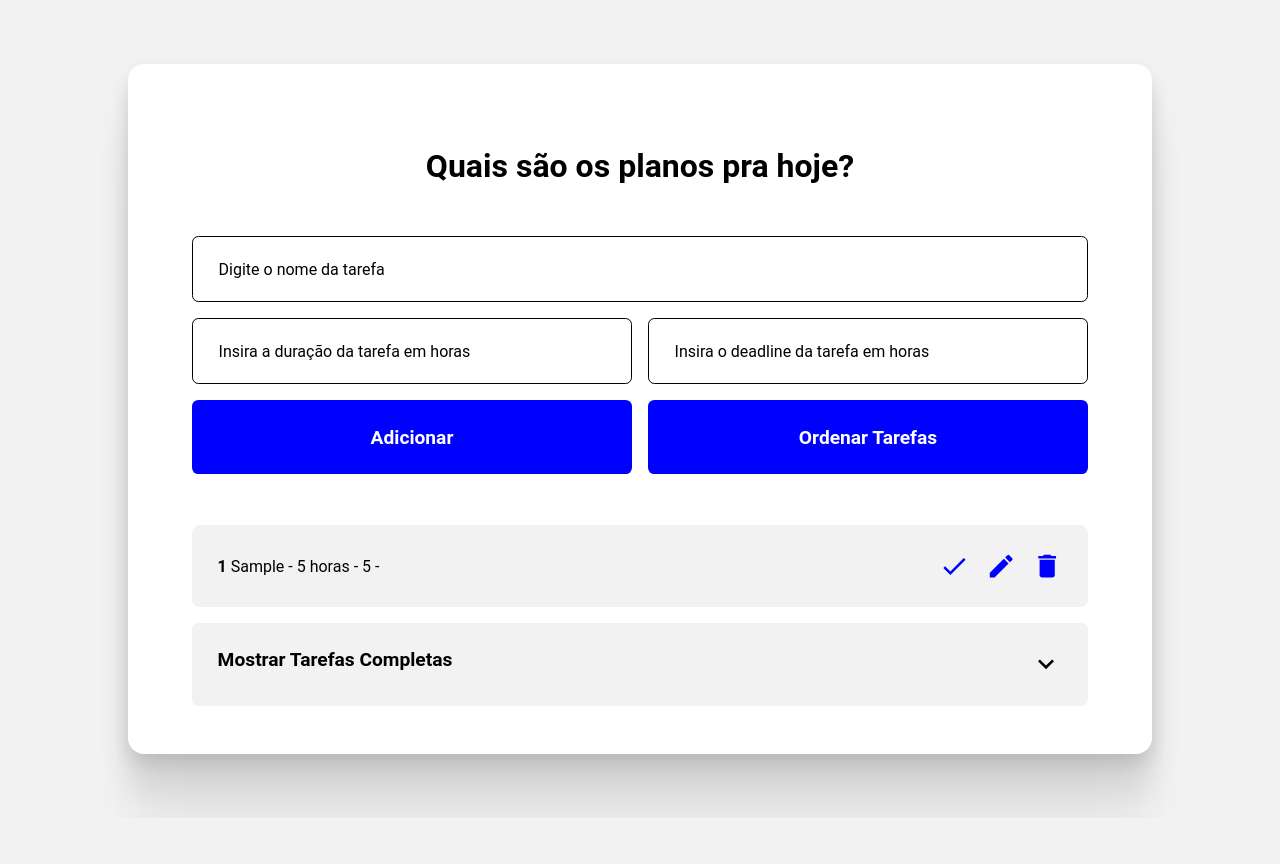
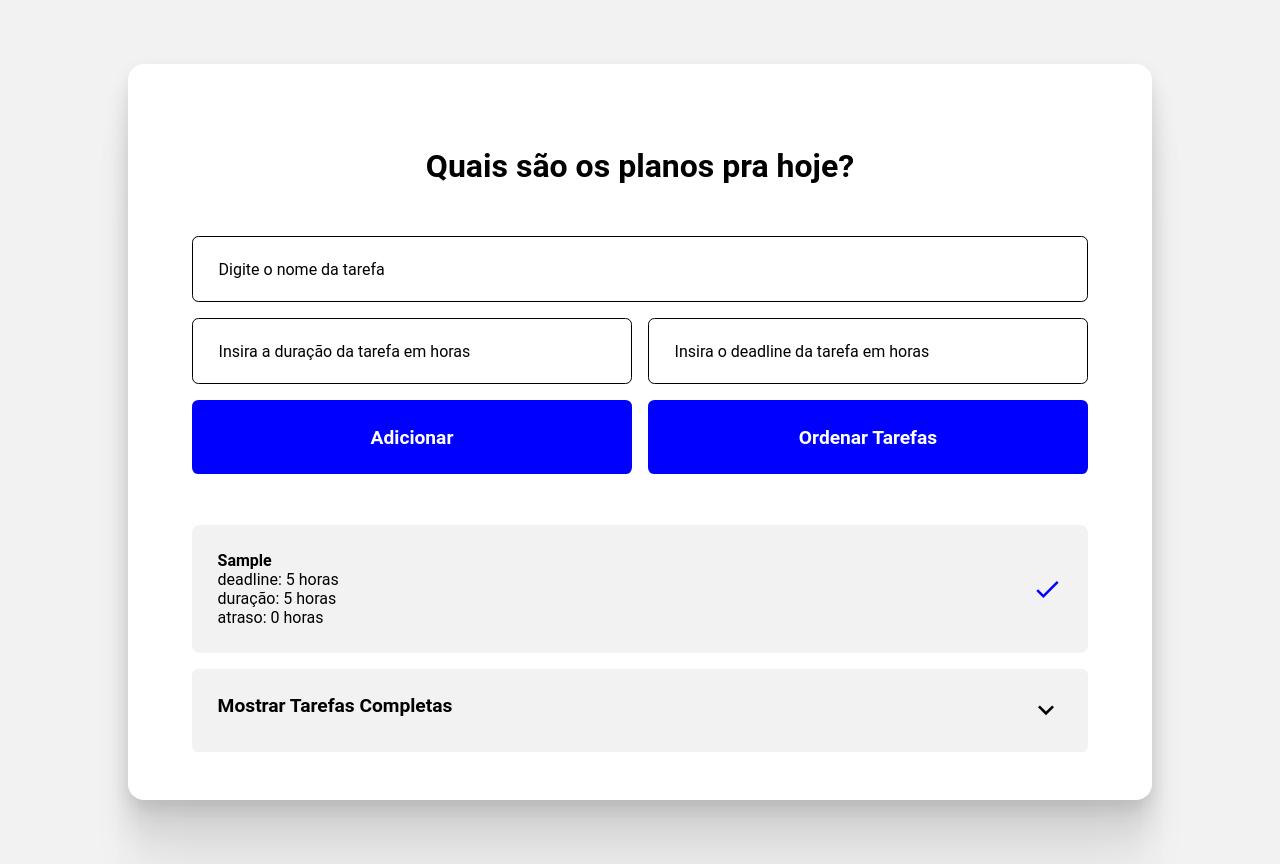
Before and after one commit to projeto-de-algoritmos-2024/AlgoritmosAmbiciosos_TodoList, a React (Create React App) app: page / in a window 1280 px wide. Both pictures are taken after typing "Sample", "5", "5" into the empty fields and a click on the button "Adicionar". Before the commit the page ends 818 px from the top, so only its background shows below. Built offline with nearby package versions, Linux system fonts and the light colour scheme.

Commit message:
conserta tempo

```diff
--- a/src/App.css
+++ b/src/App.css
@@ -183,3 +183,7 @@ h1 {
   width: 100%;
   text-align: start;
 }
+
+.text-todo {
+  text-align: left;
+}
--- a/src/back.js
+++ b/src/back.js
@@ -1,12 +1,12 @@
 function minAtraso(tarefas) {
-    tarefas.sort((a, b) => a.deadline - b.deadline);
+  tarefas.sort((a, b) => a.deadline - b.deadline);
 
   let tempoAtual = 0;
   let maxAtraso = 0;
 
   tarefas.forEach((tarefa) => {
-    tempoAtual += tarefa.duration;
-    tarefa.atraso = Math.max(0, tempoAtual - tarefa.deadline);
+    tempoAtual += parseInt(tarefa.duration);
+    tarefa.atraso = Math.max(0, tempoAtual - parseInt(tarefa.deadline));
     maxAtraso = Math.max(maxAtraso, tarefa.atraso);
   });
 
--- a/src/components/Todo.js
+++ b/src/components/Todo.js
@@ -1,8 +1,7 @@
 import React, { useState } from "react";
 import TodoForm from "./TodoForm";
-import { MdDelete } from "react-icons/md";
-import { MdEdit } from "react-icons/md";
 import { MdCheck } from "react-icons/md";
+import '../App.css'
 
 const Todo = ({ todos, completeTodo, removeTodo, updateTodo }) => {
   const [edit, setEdit] = useState({
@@ -32,27 +31,16 @@ const Todo = ({ todos, completeTodo, removeTodo, updateTodo }) => {
       className={todo.isComplete ? "todo-row complete" : "todo-row"}
       key={index}
     >
-      <div key={todo.id}>
-        <b>{index + 1}</b> {todo.text} - {todo.duration} horas - {todo.deadline}{" "}
-        - {todo.atraso}
+      <div key={todo.id} className="text-todo">
+        <b>{todo.text}</b>
+        <p>deadline: {todo.deadline} horas</p>
+        <p>duração: {todo.duration} horas</p>
+        <p>atraso: {todo.atraso} horas</p>
       </div>
 
       {!todo.isComplete && (
         <div className="icons">
           <MdCheck onClick={() => completeTodo(todo.id)} className="icon" />
-          <MdEdit
-            onClick={() =>
-              setEdit({
-                id: todo.id,
-                value: todo.text,
-                duration: todo.duration,
-                deadline: todo.deadline,
-                atraso: todo.atraso,
-              })
-            }
-            className="icon"
-          />
-          <MdDelete onClick={() => removeTodo(todo.id)} className="icon" />
         </div>
       )}
     </div>
--- a/src/components/TodoForm.js
+++ b/src/components/TodoForm.js
@@ -34,6 +34,7 @@ const TodoForm = (props) => {
       text: input,
       duration: duration,
       deadline: deadline, // Armazenar o deadline como número de horas
+      atraso: 0
     });
 
     setInput("");
@@ -44,38 +45,6 @@ const TodoForm = (props) => {
   return (
     <div className="container-todo-form">
       <form className="todo-form" onSubmit={handleSubmit}>
-        {props.edit ? (
-          <div className="todo-input-containerAll">
-            <input
-              type="text"
-              placeholder="Atualize o nome da tarefa"
-              value={input}
-              name="text"
-              className="todo-input edit"
-              onChange={handleChange}
-              ref={inputRef}
-            />
-            <div className="todo-input-containerDuration">
-              <input
-                type="number"
-                placeholder="Atualize a duração da tarefa em horas"
-                value={duration}
-                name="duration"
-                className="todo-input edit"
-                onChange={handleChange}
-              />
-              <input
-                type="number"
-                placeholder="Atualize o deadline da tarefa em horas"
-                value={deadline}
-                name="deadline"
-                className="todo-input edit"
-                onChange={handleChange}
-              />
-            </div>
-            <button className="todo-button edit">Atualizar</button>
-          </div>
-        ) : (
           <div className="todo-input-containerAll">
             <input
               type="text"
@@ -115,7 +84,6 @@ const TodoForm = (props) => {
               </button>
             </div>
           </div>
-        )}
       </form>
     </div>
   );
--- a/src/components/TodoList.js
+++ b/src/components/TodoList.js
@@ -17,35 +17,8 @@ const TodoList = () => {
     setTodos(newTodos);
   };
 
-  const updateTodo = (todoId, newValue) => {
-    if (!newValue.text || /^\s*$/.test(newValue.text)) {
-      return;
-    }
-
-    setTodos((prev) =>
-      prev.map((item) => (item.id === todoId ? newValue : item))
-    );
-  };
-
-  const removeTodo = (id) => {
-    const removeArr = [...todos].filter((todo) => todo.id !== id);
-    setTodos(removeArr);
-  };
-
-  const completeTodo = (id) => {
-    let updatedTodos = todos.map((todo) => {
-      if (todo.id === id) {
-        todo.isComplete = !todo.isComplete;
-      }
-      return todo;
-    });
-
-    setTodos(updatedTodos);
-  };
-
   const sortTodos = () => {
     const [sortedTodos] = minAtraso(todos);
-    console.log(sortedTodos);
     setTodos([...sortedTodos]); // Atualiza o estado com a lista ordenada
   };
 
@@ -59,9 +32,6 @@ const TodoList = () => {
       <TodoForm onSubmit={addTodo} onSort={sortTodos} />
       <Todo
         todos={todos.filter((todo) => !todo.isComplete)}
-        completeTodo={completeTodo}
-        removeTodo={removeTodo}
-        updateTodo={updateTodo}
       />
       <button onClick={toggleShowCompleted} className="show-button">
         {showCompleted
@@ -77,9 +47,6 @@ const TodoList = () => {
         <div className="completed-todos">
           <Todo
             todos={todos.filter((todo) => todo.isComplete)}
-            completeTodo={() => {}} // Não faz nada, pois não queremos alterar tarefas completas
-            removeTodo={() => {}} // Não faz nada, pois não queremos remover tarefas completas
-            updateTodo={() => {}} // Não faz nada, pois não queremos editar tarefas completas
             className="completed-todo"
           />
         </div>
```
